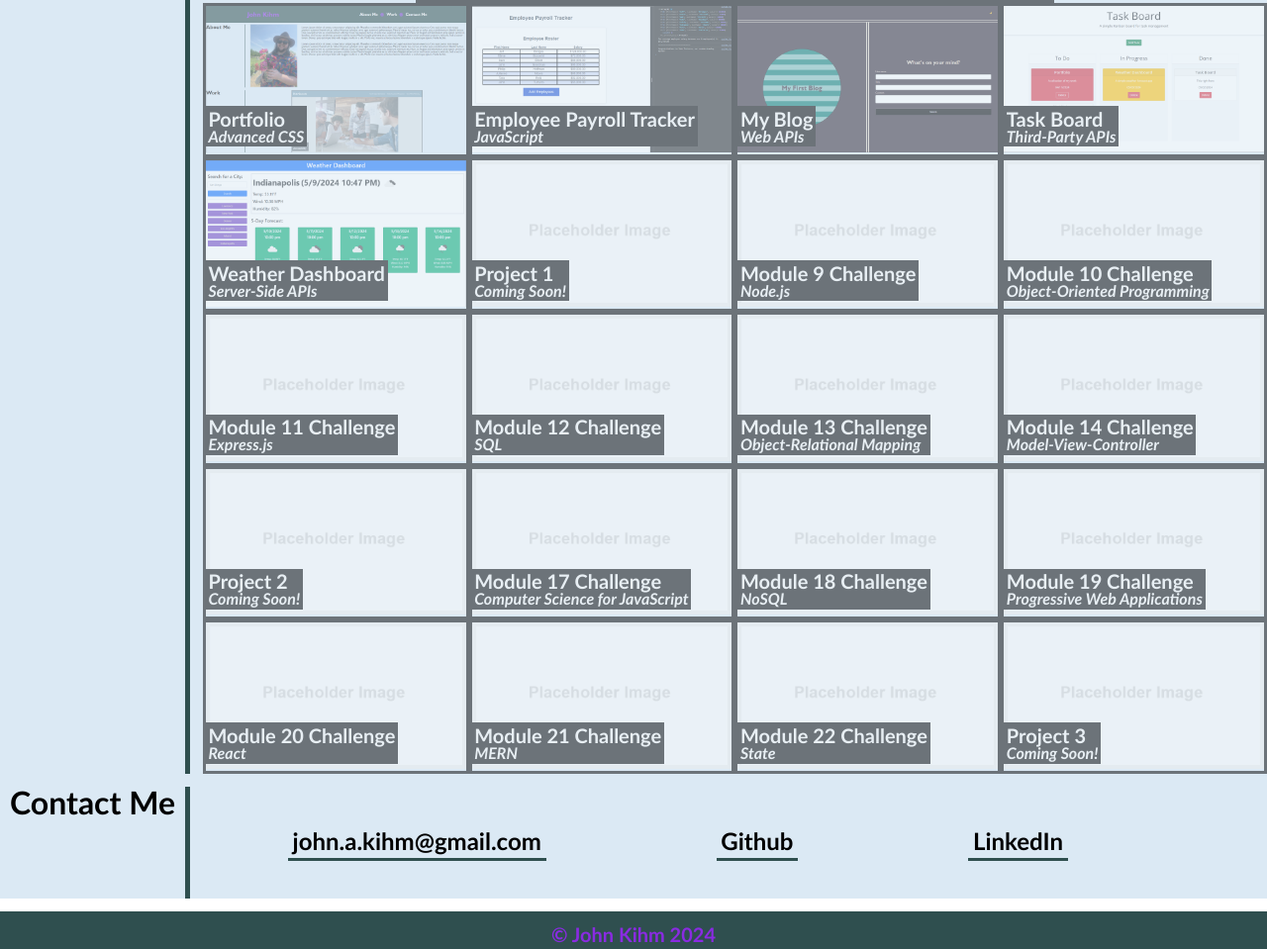
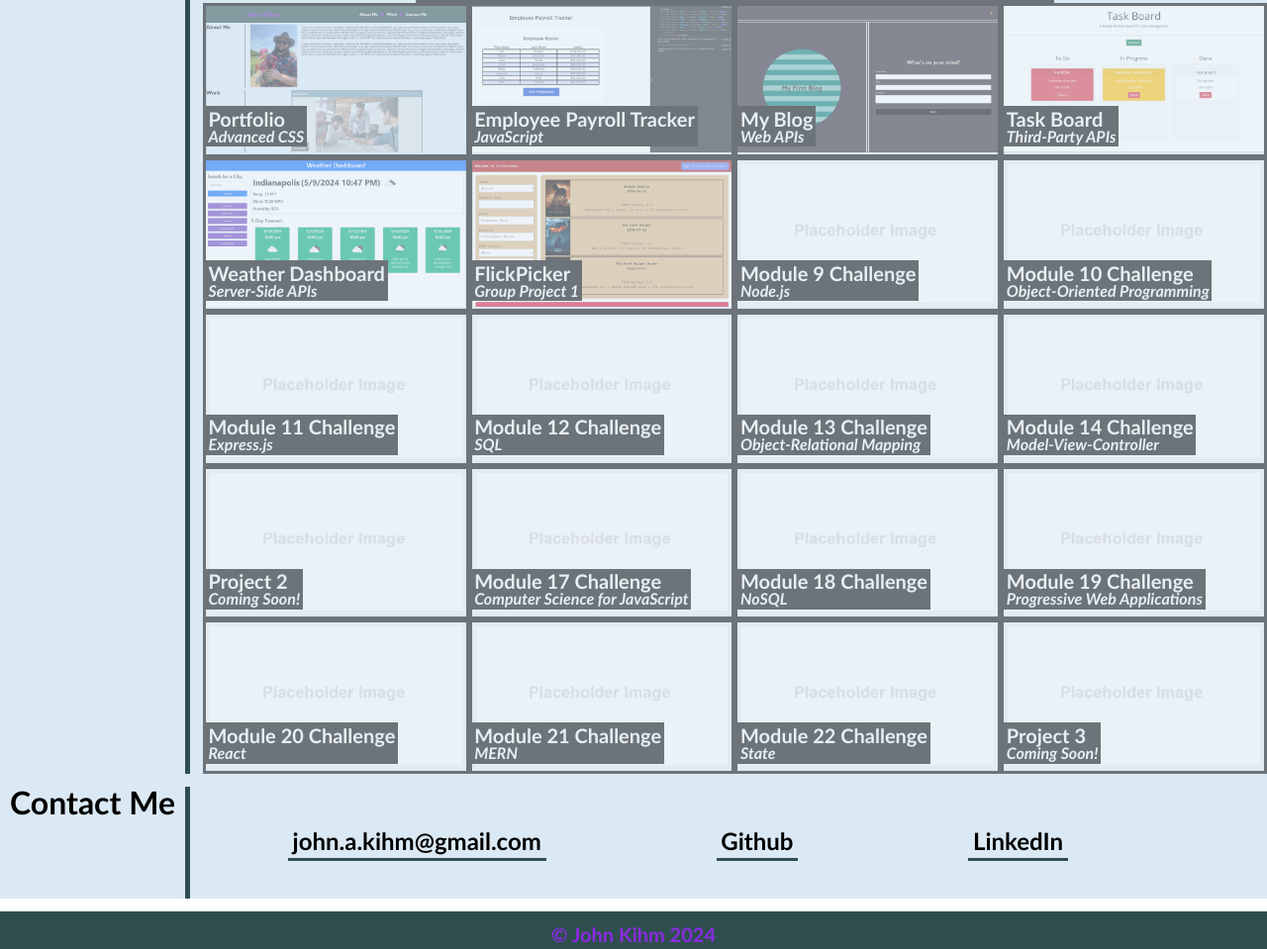
Before and after one commit to JohnKihm/Portfolio, a plain HTML site: page index.html in a window 1280 px wide. Shown: the part 855-1814 px from the top of the page at 99% size. Drawn offline with Linux system fonts and the light colour scheme.

Commit message:
added FlickPicker image and link to index.html

```diff
--- a/index.html
+++ b/index.html
@@ -127,10 +127,10 @@
                 <li>
                     <a href="https://johnkihm.github.io/FlickPicker/">
                         <figure class="card">
-                            <img src="./assets/images/placeholder.png">
+                            <img src="./assets/images/FlickPicker-screenshot.png">
                             <div class="card-title">
-                                <h4>Project 1</h4>
-                                <h5>Coming Soon!</h5>
+                                <h4>FlickPicker</h4>
+                                <h5>Group Project 1</h5>
                             </div>
                         </figure>
                     </a>
```
Also changed, not shown: assets/images/FlickPicker-screenshot.png (added).
